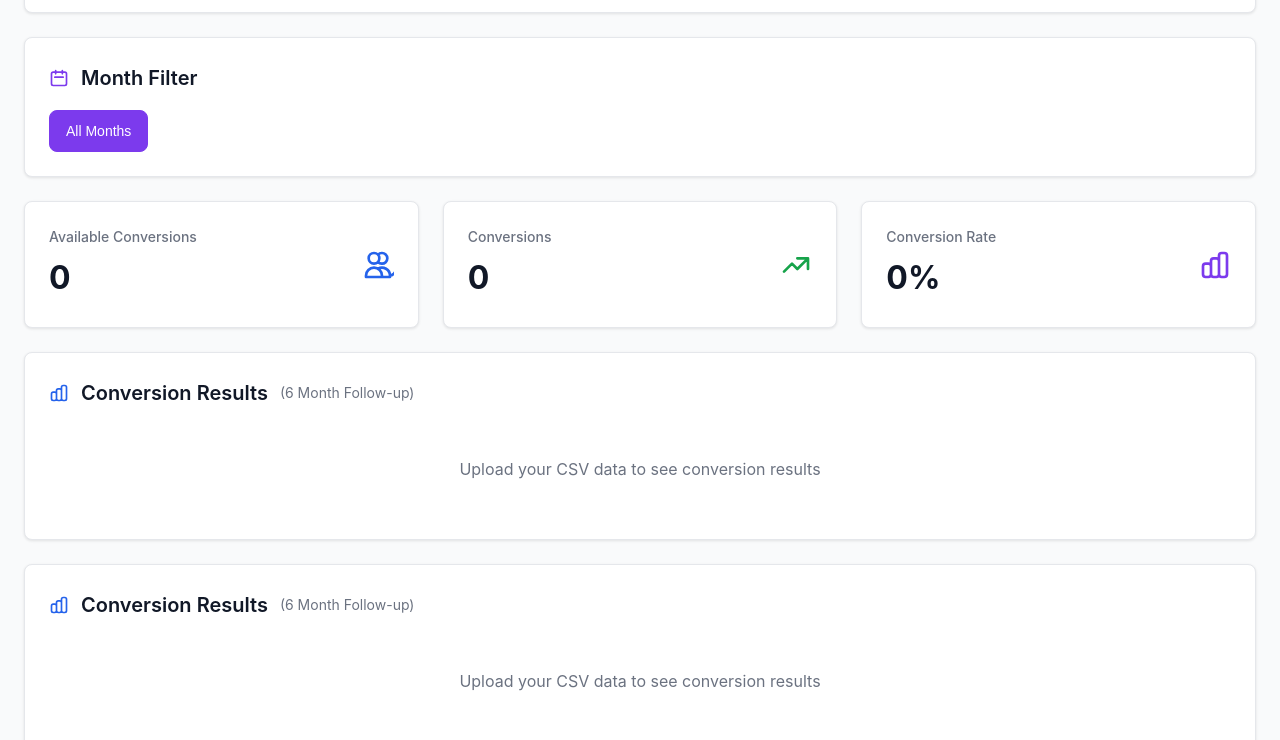
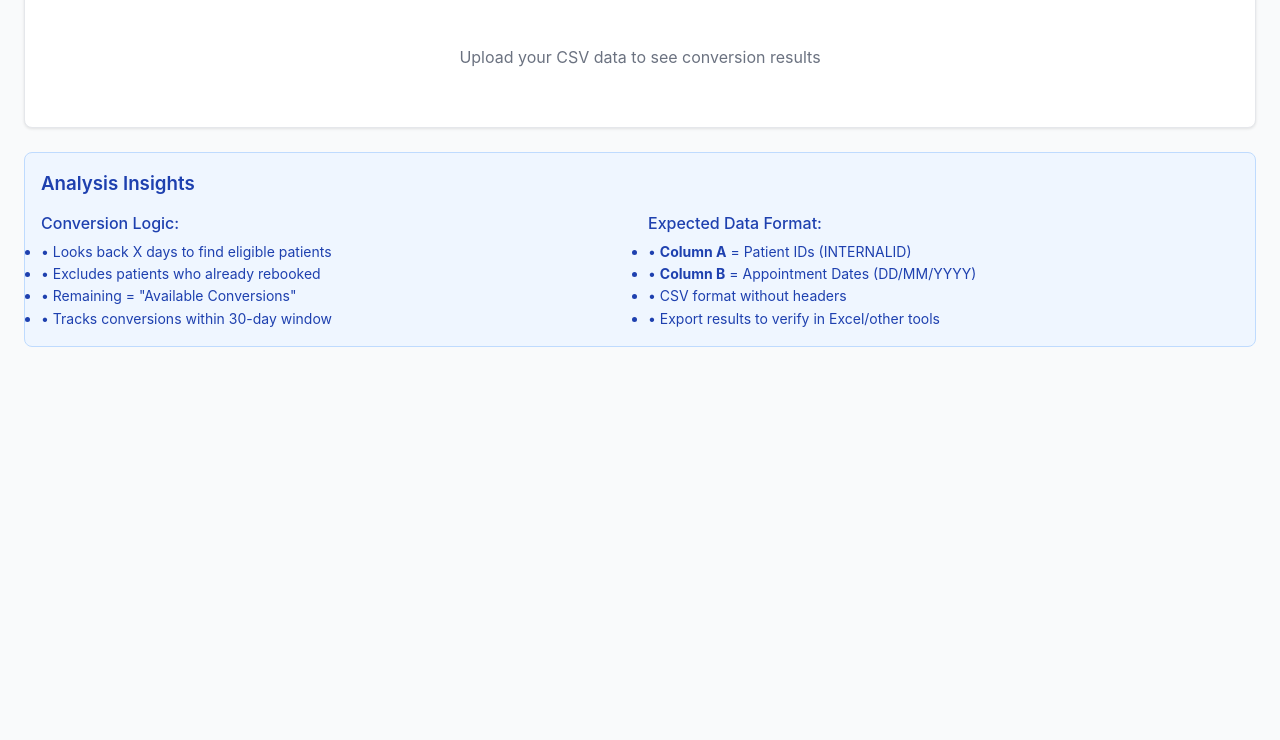
Before and after one commit to JamesGall12/Greencare-followup-conversions, a plain HTML site: page index.html in a window 1280 px wide. Shown: the part 1399-2139 px from the top of the page. After the commit the page ends 1770 px from the top, so only its background shows below. Drawn offline with Linux system fonts and the light colour scheme.

Commit message:
Update index.html

```diff
--- a/index.html
+++ b/index.html
@@ -313,16 +313,6 @@
                     </div>
                 </div>
             </div>
-
-            <!-- Conversion Trend Chart -->
-            <div style="margin-top: 24px; padding: 20px; background: #f8fafc; border: 1px solid #e2e8f0; border-radius: 8px;">
-                <h3 style="font-weight: 600; color: #1f2937; margin-bottom: 16px; display: flex; align-items: center; gap: 8px;">
-                    📈 <span id="chartTitle">Conversion Rate Trend - 6 Month Follow-up</span>
-                </h3>
-                <div id="conversionChart" style="width: 100%; height: 300px; background: white; border-radius: 6px; border: 1px solid #e5e7eb; display: flex; align-items: center; justify-content: center; color: #6b7280;">
-                    Upload data to see conversion trend chart
-                </div>
-            </div>
         </div>
 
         <!-- Touchpoint Selection -->
@@ -420,21 +410,6 @@
         </div>
 
         <!-- Results Table -->
-        <div class="card">
-            <div class="card-header">
-                <svg class="icon" fill="none" stroke="currentColor" viewBox="0 0 24 24">
-                    <path stroke-linecap="round" stroke-linejoin="round" stroke-width="2" d="M9 19v-6a2 2 0 00-2-2H5a2 2 0 00-2 2v6a2 2 0 002 2h2a2 2 0 002-2zm0 0V9a2 2 0 012-2h2a2 2 0 012 2v10m-6 0a2 2 0 002 2h2a2 2 0 002-2m0 0V5a2 2 0 012-2h2a2 2 0 012 2v14a2 2 0 01-2 2h-2a2 2 0 01-2-2z"></path>
-                </svg>
-                <h2>Conversion Results</h2>
-                <span style="font-size: 14px; color: #6b7280;" id="currentTouchpointLabel">(6 Month Follow-up)</span>
-            </div>
-
-            <div id="resultsTable">
-                <div style="text-align: center; padding: 32px 0; color: #6b7280;">
-                    Upload your CSV data to see conversion results
-                </div>
-            </div>
-        </div>
         <div class="card">
             <div class="card-header">
                 <svg class="icon" fill="none" stroke="currentColor" viewBox="0 0 24 24">
```
